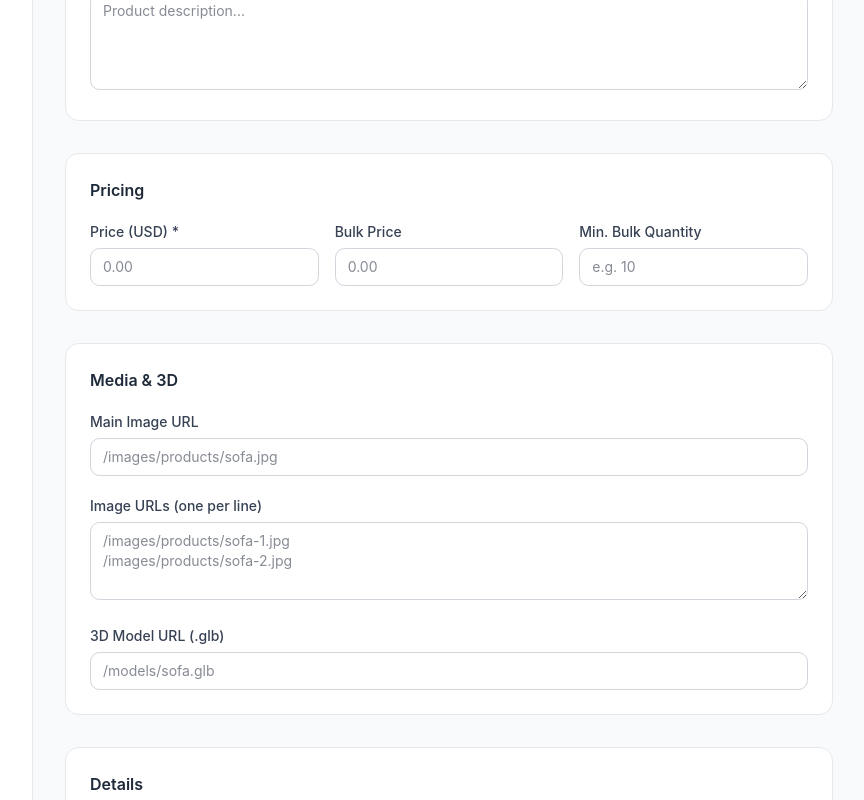
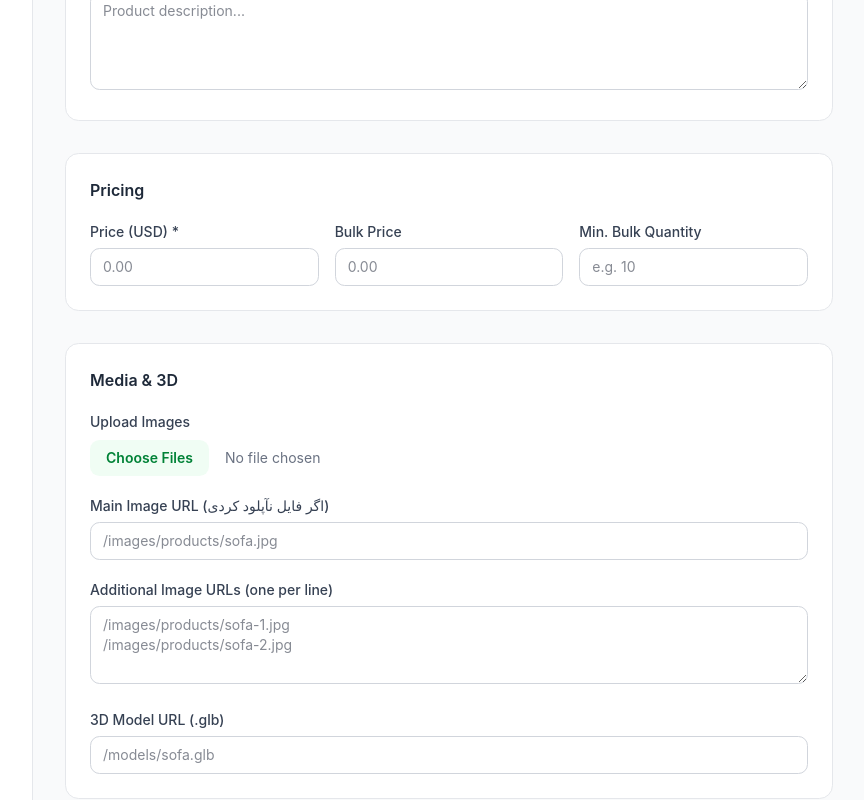
Before and after one commit to baharehkor1225-afk/kayseriglobalhub, a Next.js app in the folder frontend/: page /admin/products/new in a window 1280 px wide. Shown: the part 483-1283 px from the top of the page, without its empty margins (191-1055 px from the left). Built offline with nearby package versions, Linux system fonts and the light colour scheme.

Commit message:
add prduct img

```diff
--- a/frontend/components/admin/product-form.tsx
+++ b/frontend/components/admin/product-form.tsx
@@ -2,6 +2,7 @@
 
 import { useState } from 'react'
 import { useRouter } from 'next/navigation'
+import { createClient } from '@supabase/supabase-js'
 
 interface ProductFormData {
   name: string
@@ -24,6 +25,13 @@ interface ProductFormData {
   inStock: boolean
   isNew: boolean
   isBestSeller: boolean
+}
+
+function getSupabase() {
+  return createClient(
+    process.env.NEXT_PUBLIC_SUPABASE_URL!,
+    process.env.NEXT_PUBLIC_SUPABASE_ANON_KEY!
+  )
 }
 
 const CATEGORIES = [
@@ -59,7 +67,11 @@ interface Props {
 export default function ProductForm({ initialData, mode }: Props) {
   const router = useRouter()
   const [saving, setSaving] = useState(false)
+  const [uploading, setUploading] = useState(false)
   const [error, setError] = useState('')
+  const [uploadedImages, setUploadedImages] = useState<string[]>(
+    initialData?.images ? parseLines(initialData.images) : []
+  )
 
   const [form, setForm] = useState<ProductFormData>({
     name: initialData?.name ?? '',
@@ -94,6 +106,47 @@ export default function ProductForm({ initialData, mode }: Props) {
     })
   }
 
+  async function handleUploadImages(e: React.ChangeEvent<HTMLInputElement>) {
+    const files = e.target.files
+    if (!files) return
+
+    setUploading(true)
+    const supabase = getSupabase()
+    const newUrls: string[] = []
+
+    for (const file of files) {
+      const timestamp = Date.now()
+      const random = Math.random().toString(36).substr(2, 9)
+      const path = `products/${timestamp}-${random}-${file.name}`
+
+      const { error } = await supabase.storage
+        .from('product-images')
+        .upload(path, file)
+
+      if (error) {
+        setError(`Upload failed: ${error.message}`)
+        setUploading(false)
+        return
+      }
+
+      const { data } = supabase.storage
+        .from('product-images')
+        .getPublicUrl(path)
+
+      if (data?.publicUrl) {
+        newUrls.push(data.publicUrl)
+      }
+    }
+
+    setUploadedImages([...uploadedImages, ...newUrls])
+    e.target.value = ''
+    setUploading(false)
+  }
+
+  function removeImage(index: number) {
+    setUploadedImages(uploadedImages.filter((_, i) => i !== index))
+  }
+
   async function handleSubmit(e: React.FormEvent) {
     e.preventDefault()
     setSaving(true)
@@ -108,8 +161,8 @@ export default function ProductForm({ initialData, mode }: Props) {
       price: parseFloat(form.price),
       bulkPrice: form.bulkPrice ? parseFloat(form.bulkPrice) : null,
       minBulkQuantity: form.minBulkQuantity ? parseInt(form.minBulkQuantity) : null,
-      imageUrl: form.imageUrl || null,
-      images: parseLines(form.images),
+      imageUrl: uploadedImages.length > 0 ? uploadedImages[0] : (form.imageUrl || null),
+      images: uploadedImages.length > 0 ? uploadedImages : parseLines(form.images),
       model3d: form.model3d || null,
       features: parseLines(form.features),
       dimensions: {
@@ -249,7 +302,54 @@ export default function ProductForm({ initialData, mode }: Props) {
       {/* Media */}
       <section className="bg-white rounded-xl border border-gray-200 p-6 space-y-5">
         <h2 className="font-semibold text-gray-800">Media & 3D</h2>
-        <Field label="Main Image URL">
+
+        {/* Image Upload */}
+        <div>
+          <label className="block text-sm font-medium text-gray-700 mb-2">
+            Upload Images
+          </label>
+          <input
+            type="file"
+            multiple
+            accept="image/*"
+            onChange={handleUploadImages}
+            disabled={uploading}
+            className="block w-full text-sm text-gray-500
+              file:mr-4 file:py-2 file:px-4
+              file:rounded-lg file:border-0
+              file:text-sm file:font-semibold
+              file:bg-green-50 file:text-green-700
+              hover:file:bg-green-100 disabled:opacity-50"
+          />
+          {uploading && <p className="text-sm text-gray-500 mt-2">Uploading...</p>}
+        </div>
+
+        {/* Image Preview */}
+        {uploadedImages.length > 0 && (
+          <div>
+            <p className="text-sm font-medium text-gray-700 mb-3">Uploaded Images</p>
+            <div className="grid grid-cols-2 sm:grid-cols-3 md:grid-cols-4 gap-3">
+              {uploadedImages.map((url, idx) => (
+                <div key={idx} className="relative group">
+                  <img
+                    src={url}
+                    alt={`Product ${idx + 1}`}
+                    className="w-full h-24 object-cover rounded-lg border border-gray-200"
+                  />
+                  <button
+                    type="button"
+                    onClick={() => removeImage(idx)}
+                    className="absolute top-1 right-1 bg-red-500 text-white rounded px-2 py-1 text-xs opacity-0 group-hover:opacity-100 transition-opacity"
+                  >
+                    Remove
+                  </button>
+                </div>
+              ))}
+            </div>
+          </div>
+        )}
+
+        <Field label="Main Image URL (اگر فایل نآپلود کردی)">
           <input
             value={form.imageUrl}
             onChange={e => set('imageUrl', e.target.value)}
@@ -257,7 +357,8 @@ export default function ProductForm({ initialData, mode }: Props) {
             placeholder="/images/products/sofa.jpg"
           />
         </Field>
-        <Field label="Image URLs (one per line)">
+
+        <Field label="Additional Image URLs (one per line)">
           <textarea
             rows={3}
             value={form.images}
@@ -266,6 +367,7 @@ export default function ProductForm({ initialData, mode }: Props) {
             placeholder="/images/products/sofa-1.jpg&#10;/images/products/sofa-2.jpg"
           />
         </Field>
+
         <Field label="3D Model URL (.glb)">
           <input
             value={form.model3d}
```
